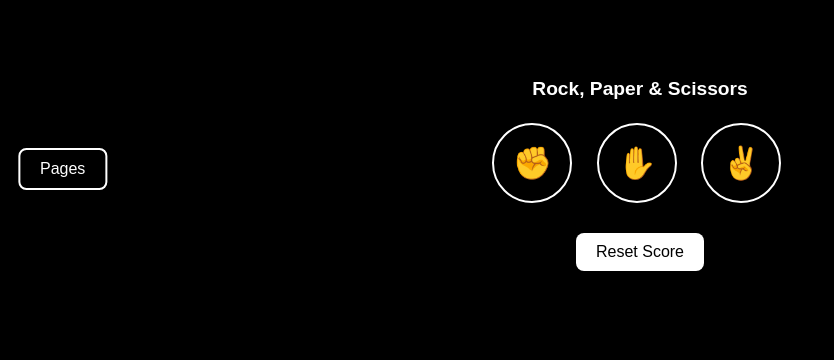
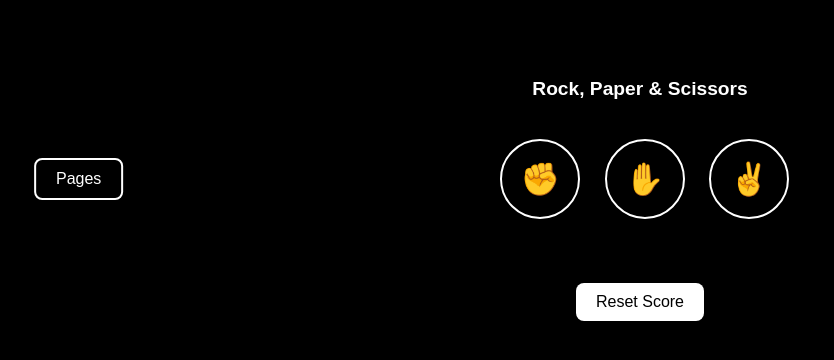
Before and after one commit to Harii6/RPS, a plain HTML site: page oppgave-html og css/Index.html in a window 1280 px wide. Shown: the whole page, without its empty margins (0-834 px from the left). Drawn offline with Linux system fonts and the light colour scheme.

Commit message:
dropdown rps flex
fikset dropdown posisjon og rps knapper sentrert

```diff
--- a/oppgave-html og css/Index.html
+++ b/oppgave-html og css/Index.html
@@ -9,7 +9,7 @@
 <body>
     <h1 class="homepage-title">Rock, Paper & Scissors</h1>
 
-
+    <div class="flexKnapper">
       <div class="dropDown">
           <button>
               Pages
@@ -20,11 +20,13 @@
           <a href="Pages/Rules.html">Rules</a>
         </div>
       </div>
+        <div class="rpsKnapper">
         <button class="emoji-button" aria-label="Rock" onclick="game('✊')">✊</button>
         <button class="emoji-button" aria-label="Paper" onclick="game('✋')">✋</button>
         <button class="emoji-button" aria-label="Scissors" onclick="game('✌️')">✌️</button>
-
-  <br />
+      </div>
+    </div>
+  <br/>
   <button class="reset-button" onclick="resetScore()">Reset Score</button>
 
   <p class="result-message"></p>
--- a/oppgave-html og css/Pages/css/Home-page.css
+++ b/oppgave-html og css/Pages/css/Home-page.css
@@ -18,8 +18,6 @@ button {
   height: 80px;
   font-size: 2rem;
   margin: 10px;
-  position: relative;
-  right: 60px;
   border-radius: 100%;
 }
 
@@ -36,6 +34,8 @@ button {
 
 .homepage-title{
   z-index: 2;
+  justify-content: center;
+  align-items: center;
 }
 
 .result-message,
@@ -49,11 +49,9 @@ button {
 
 .dropDown {
   position: relative;
-  display: inline-block;
+  align-self: center;
   position: sticky;
   margin: 10px;
-  right: 2000px;
-
 }
 
 .dropDown button {
@@ -91,3 +89,17 @@ button {
 .dropDown .content a:hover {
   background-color: gray;
 }
+
+.flexKnapper{
+  display: flex;
+  flex-direction: row;
+  flex-wrap: nowrap;
+  padding: 1rem;
+  justify-content: center;
+  align-items: center;
+}
+
+.rpsKnapper{
+  position: relative;
+  right: 50px;
+}
```
Lines whose indentation alone changed are shown as unchanged.
